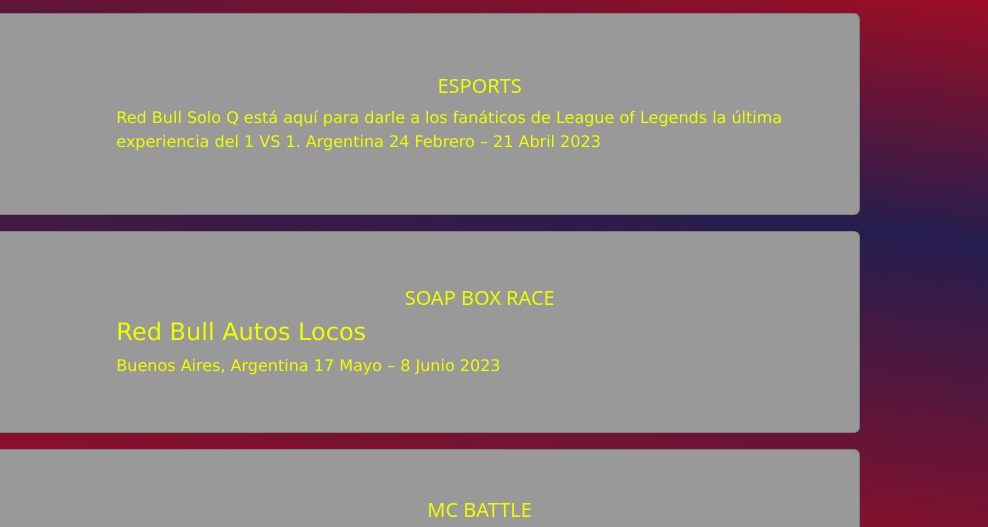
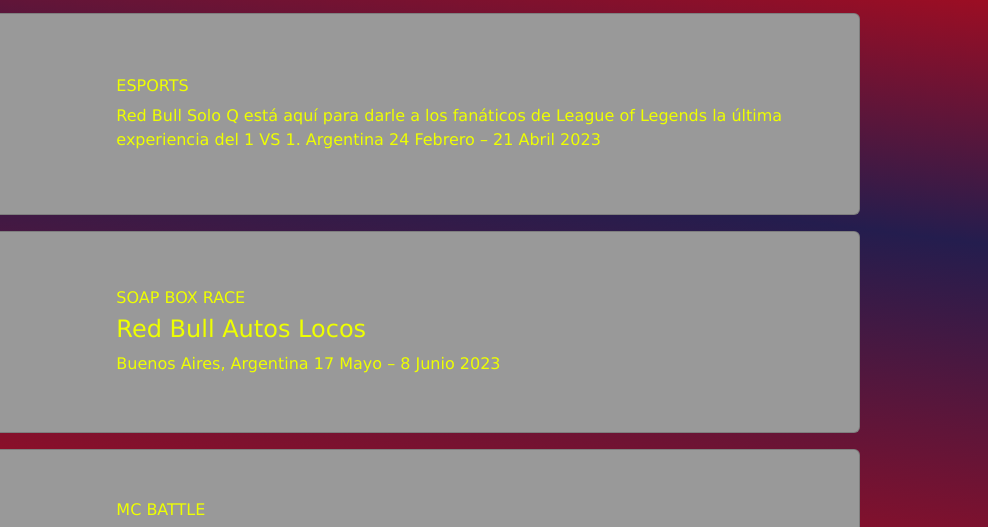
Before and after one commit to adrianpan91/proyectopre-entrega, a plain HTML site: page paginas/eventos.html in a window 1280 px wide. Shown: the part 203-730 px from the top of the page, 292-1280 px from the left. Drawn offline with nearby package versions, Linux system fonts and the light colour scheme.

Commit message:
sass y animacion tercer pre-entrega

```diff
--- a/paginas/eventos.html
+++ b/paginas/eventos.html
@@ -56,7 +56,7 @@
               </div>
               <div class="col-md-8 evento-card">
                 <div class="card-body">
-                  <h5 class="card-title">ESPORTS</h5>
+                  <h6 class="card-title">ESPORTS</h6>
                   <p class="card-text">Red Bull Solo Q está aquí para darle a los fanáticos de League of Legends la última experiencia del 1 VS 1.
                     Argentina
                     24 Febrero – 21 Abril 2023</p>
@@ -72,7 +72,7 @@
               </div>
               <div class="col-md-8 evento-card">
                 <div class="card-body">
-                  <h5 class="card-title">SOAP BOX RACE</h5>
+                  <h6 class="card-title">SOAP BOX RACE</h6>
                   <h4 class="card-title">Red Bull Autos Locos</h4>
                   <p class="card-text">Buenos Aires, Argentina
                     17 Mayo – 8 Junio 2023</p>
@@ -88,7 +88,7 @@
               </div>
               <div class="col-md-8 evento-card">
                 <div class="card-body">
-                  <h5 class="card-title">MC BATTLE</h5>
+                  <h6 class="card-title">MC BATTLE</h6>
                   <p class="card-text">Red Bull Batalla Final Nacional Argentina. Red Bull Batalla vuelve esta temporada más fuerte que nunca, ¿quién se llevará el título de Campeón Nacional?
                     Argentina
                     04 de Noviembre</p>
```
